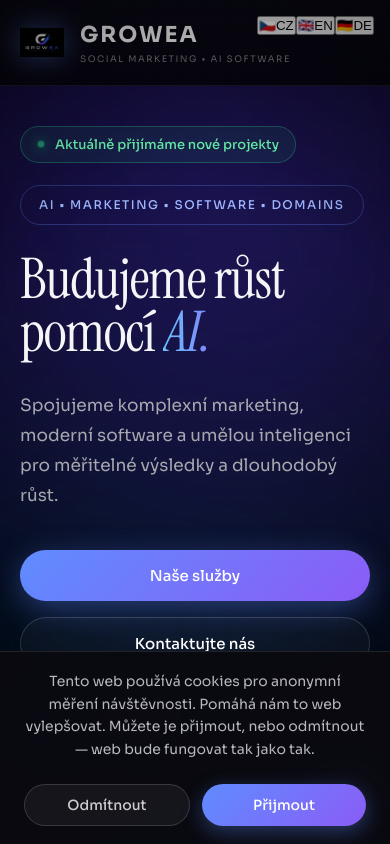
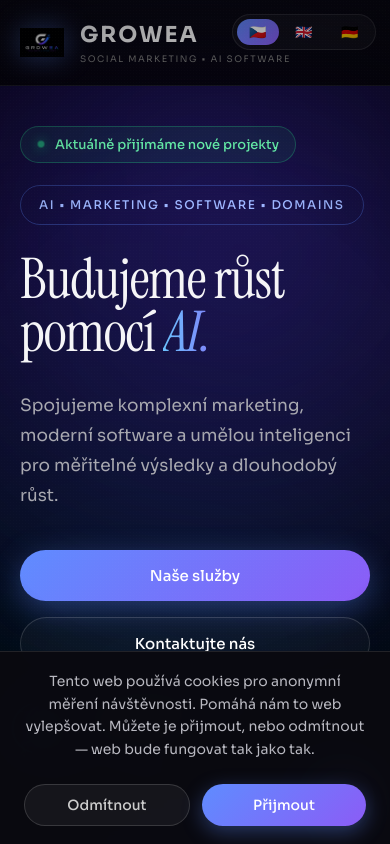
Before and after one commit to groweacz-cyber/Growea-web, a React (Vite) app: page / in a window 390 px wide. Shown: the top 844 px of the page. Built offline with nearby package versions, Linux system fonts and the light colour scheme.

Commit message:
Update index.css

```diff
--- a/src/index.css
+++ b/src/index.css
@@ -1318,29 +1318,45 @@ body::before {
 /* ===== LANGUAGE SWITCHER ===== */
 .lang-switcher {
   display: flex;
-  align-items: center;
+  gap: 4px;
+  background: rgba(255, 255, 255, 0.04);
+  border: 1px solid rgba(255, 255, 255, 0.1);
+  border-radius: 999px;
+  padding: 4px;
 }
 
-/* Select box Google Translate */
-.lang-switcher .goog-te-combo {
-  background: rgba(255, 255, 255, 0.04);
-  border: 1px solid rgba(255, 255, 255, 0.15);
-  color: #ddd;
+.lang-btn {
+  display: flex;
+  align-items: center;
+  gap: 5px;
+  background: none;
+  border: none;
+  color: #999;
   font-family: 'Sora', sans-serif;
-  font-size: 13px;
-  padding: 8px 12px;
+  font-size: 12px;
+  font-weight: 600;
+  letter-spacing: 0.5px;
+  padding: 6px 12px;
   border-radius: 999px;
   cursor: pointer;
-  outline: none;
-  transition: border-color 0.3s ease, background 0.3s ease;
+  transition: color 0.25s ease, background 0.25s ease;
 }
 
-.lang-switcher .goog-te-combo:hover {
-  border-color: rgba(107, 124, 255, 0.5);
-  background: rgba(255, 255, 255, 0.08);
+.lang-btn:hover {
+  color: #fff;
 }
 
-/* Skryj horní lištu, kterou Google vkládá */
+.lang-btn-active {
+  background: linear-gradient(135deg, #5f8cff, #8b5cf6);
+  color: #fff;
+}
+
+.lang-flag {
+  font-size: 14px;
+  line-height: 1;
+}
+
+/* Skryj vše, co Google Translate vkládá do stránky */
 .goog-te-banner-frame,
 .skiptranslate {
   display: none !important;
@@ -1350,17 +1366,6 @@ body {
   top: 0 !important;
 }
 
-/* Skryj "Powered by Google" a ikonu */
-.goog-te-gadget {
-  font-size: 0 !important;
-}
-
-.goog-te-gadget .goog-te-combo {
-  font-size: 13px !important;
-  margin: 0 !important;
-}
-
-/* Skryj tooltip/hover rámeček Google Translate */
 .goog-tooltip,
 .goog-tooltip:hover {
   display: none !important;
@@ -1374,8 +1379,12 @@ body {
 @media (max-width: 1000px) {
   .lang-switcher {
     position: fixed;
-    top: 16px;
-    right: 16px;
+    top: 14px;
+    right: 14px;
     z-index: 30;
   }
+
+  .lang-label {
+    display: none;
+  }
 }
```
